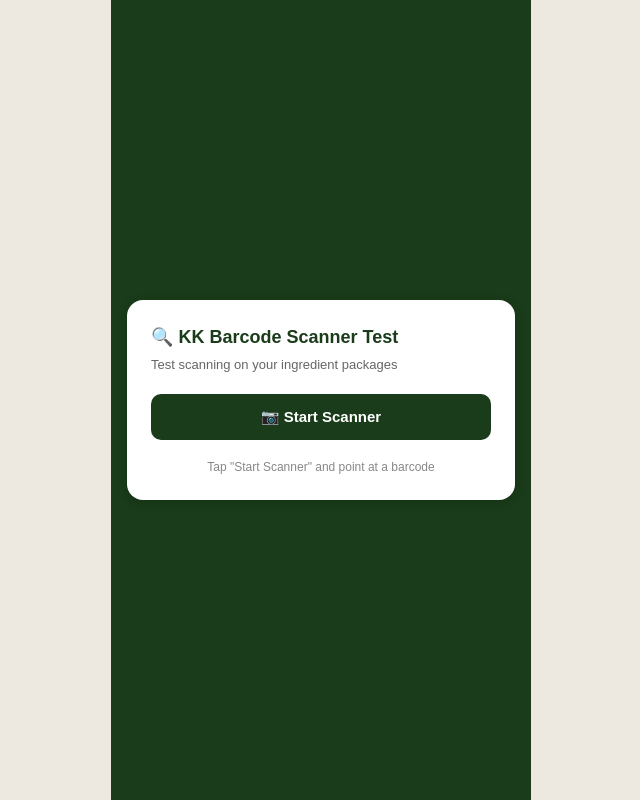
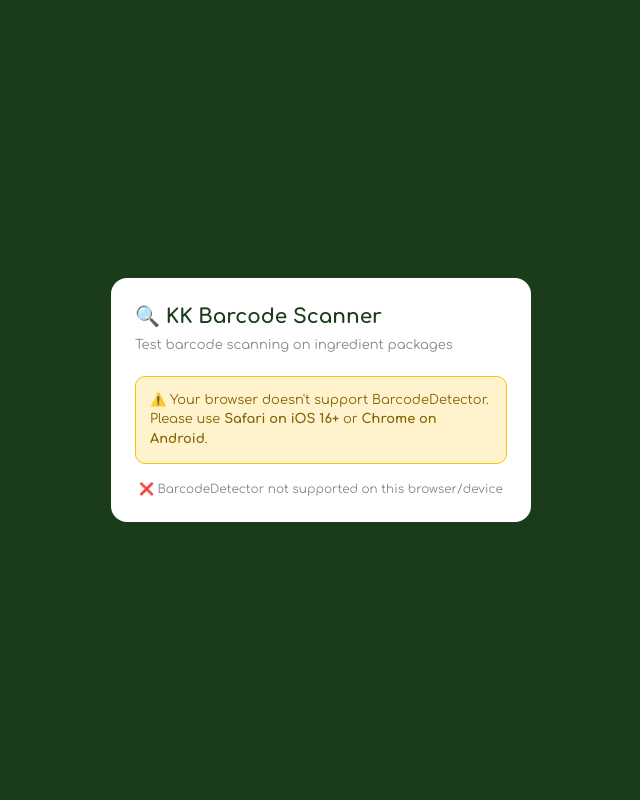
Before and after one commit to neilcapri/KK-ERP, a React (Create React App) app: page /barcode-test in a window 1280 px wide. Shown: the whole page, without its empty margins (319-959 px from the left). Built offline with nearby package versions, Linux system fonts and the light colour scheme; no server answers; a web font is replaced by a local one.

Commit message:
Update BarcodeScanner.jsx

```diff
--- a/src/pages/BarcodeScanner.jsx
+++ b/src/pages/BarcodeScanner.jsx
@@ -3,24 +3,28 @@
 export default function BarcodeScanner() {
   const [scanning, setScanning] = useState(false)
   const [result, setResult] = useState(null)
-  const [status, setStatus] = useState('Tap "Start Scanner" and point at a barcode')
+  const [status, setStatus] = useState('')
   const [formVisible, setFormVisible] = useState(false)
   const [success, setSuccess] = useState(false)
   const [rmName, setRmName] = useState('')
   const [supplier, setSupplier] = useState('')
   const [qty, setQty] = useState('')
   const [unit, setUnit] = useState('kg')
+  const [supported, setSupported] = useState(null)
   const videoRef = useRef(null)
   const streamRef = useRef(null)
   const animFrameRef = useRef(null)
-  const canvasRef = useRef(null)
-  const readerRef = useRef(null)
+  const detectorRef = useRef(null)
 
   useEffect(() => {
-    return () => {
-      stopStream()
-      if (animFrameRef.current) cancelAnimationFrame(animFrameRef.current)
+    if ('BarcodeDetector' in window) {
+      setSupported(true)
+      setStatus('Tap "Start Scanner" and point at a barcode')
+    } else {
+      setSupported(false)
+      setStatus('❌ BarcodeDetector not supported on this browser/device')
     }
+    return () => { stopStream(); cancelAnimationFrame(animFrameRef.current) }
   }, [])
 
   function stopStream() {
@@ -31,100 +35,65 @@
   }
 
   async function startScanner() {
-    setStatus('Starting camera...')
     setScanning(true)
     setResult(null)
     setFormVisible(false)
     setSuccess(false)
+    setStatus('Starting camera...')
 
     try {
       const stream = await navigator.mediaDevices.getUserMedia({
-        video: { facingMode: { exact: 'environment' }, width: { ideal: 1280 }, height: { ideal: 720 } }
+        video: {
+          facingMode: { ideal: 'environment' },
+          width: { ideal: 1920 },
+          height: { ideal: 1080 },
+        }
       })
       streamRef.current = stream
-      if (videoRef.current) {
-        videoRef.current.srcObject = stream
-        videoRef.current.setAttribute('playsinline', true)
-        await videoRef.current.play()
-      }
+      videoRef.current.srcObject = stream
+      videoRef.current.setAttribute('playsinline', true)
+      await videoRef.current.play()
 
-      // Load ZXing
-      if (!window.ZXing) {
-        await loadScript('https://unpkg.com/@zxing/library@0.19.1/umd/index.min.js')
-      }
+      detectorRef.current = new window.BarcodeDetector({
+        formats: ['ean_13', 'ean_8', 'upc_a', 'upc_e', 'code_128', 'code_39', 'itf', 'qr_code', 'data_matrix']
+      })
 
-      const hints = new Map()
-      const formats = [
-        window.ZXing.BarcodeFormat.EAN_13,
-        window.ZXing.BarcodeFormat.EAN_8,
-        window.ZXing.BarcodeFormat.UPC_A,
-        window.ZXing.BarcodeFormat.UPC_E,
-        window.ZXing.BarcodeFormat.CODE_128,
-        window.ZXing.BarcodeFormat.CODE_39,
-        window.ZXing.BarcodeFormat.ITF,
-      ]
-      hints.set(window.ZXing.DecodeHintType.POSSIBLE_FORMATS, formats)
-      hints.set(window.ZXing.DecodeHintType.TRY_HARDER, true)
-      readerRef.current = new window.ZXing.MultiFormatReader()
-      readerRef.current.setHints(hints)
-
-      setStatus('Scanning... point camera at barcode')
-      scanFrame()
+      setStatus('📷 Scanning... hold steady over barcode')
+      scanLoop()
     } catch (err) {
       setStatus('❌ Camera error: ' + err.message)
       setScanning(false)
     }
   }
 
-  function loadScript(src) {
-    return new Promise((resolve, reject) => {
-      const s = document.createElement('script')
-      s.src = src
-      s.onload = resolve
-      s.onerror = reject
-      document.head.appendChild(s)
-    })
-  }
-
-  function scanFrame() {
-    if (!videoRef.current || !canvasRef.current || !readerRef.current) return
-    const video = videoRef.current
-    const canvas = canvasRef.current
-    const ctx = canvas.getContext('2d')
-
-    if (video.readyState === video.HAVE_ENOUGH_DATA) {
-      canvas.width = video.videoWidth
-      canvas.height = video.videoHeight
-      ctx.drawImage(video, 0, 0, canvas.width, canvas.height)
+  async function scanLoop() {
+    if (!videoRef.current || !detectorRef.current) return
+    if (videoRef.current.readyState === videoRef.current.HAVE_ENOUGH_DATA) {
       try {
-        const imageData = ctx.getImageData(0, 0, canvas.width, canvas.height)
-        const luminanceSource = new window.ZXing.HTMLCanvasElementLuminanceSource(canvas)
-        const binaryBitmap = new window.ZXing.BinaryBitmap(new window.ZXing.HybridBinarizer(luminanceSource))
-        const result = readerRef.current.decode(binaryBitmap)
-        if (result) {
-          onDetected(result.getText(), result.getBarcodeFormat())
+        const barcodes = await detectorRef.current.detect(videoRef.current)
+        if (barcodes.length > 0) {
+          const b = barcodes[0]
+          onDetected(b.rawValue, b.format)
           return
         }
-      } catch (e) {
-        // No barcode yet, keep scanning
-      }
+      } catch (e) {}
     }
-    animFrameRef.current = requestAnimationFrame(scanFrame)
+    animFrameRef.current = requestAnimationFrame(scanLoop)
   }
 
   function onDetected(code, format) {
-    if (navigator.vibrate) navigator.vibrate(200)
+    if (navigator.vibrate) navigator.vibrate([100, 50, 100])
     stopStream()
-    if (animFrameRef.current) cancelAnimationFrame(animFrameRef.current)
+    cancelAnimationFrame(animFrameRef.current)
     setScanning(false)
-    setResult({ code, format: String(format) })
+    setResult({ code, format })
     setFormVisible(true)
     setStatus('✅ Barcode captured!')
   }
 
   function stopScanner() {
     stopStream()
-    if (animFrameRef.current) cancelAnimationFrame(animFrameRef.current)
+    cancelAnimationFrame(animFrameRef.current)
     setScanning(false)
     setStatus('Tap "Start Scanner" and point at a barcode')
   }
@@ -135,7 +104,6 @@
     setFormVisible(false)
     setSuccess(false)
     setRmName(''); setSupplier(''); setQty(''); setUnit('kg')
-    setStatus('Tap "Start Scanner" and point at a barcode')
   }
 
   function logEntry() {
@@ -144,84 +112,82 @@
   }
 
   const s = {
-    wrap: { padding: 16, maxWidth: 420, margin: '0 auto', fontFamily: 'Arial, sans-serif', background: '#1a3c1a', minHeight: '100vh', display: 'flex', alignItems: 'center', justifyContent: 'center' },
-    card: { background: '#fff', borderRadius: 16, padding: 24, width: '100%', boxShadow: '0 2px 12px rgba(0,0,0,0.2)' },
-    h1: { fontSize: 18, fontWeight: 700, color: '#1a3c1a', marginBottom: 4 },
-    sub: { fontSize: 13, color: '#666', marginBottom: 20 },
-    videoWrap: { position: 'relative', width: '100%', height: 260, background: '#000', borderRadius: 12, overflow: 'hidden', marginBottom: 16, display: scanning ? 'block' : 'none' },
-    video: { width: '100%', height: '100%', objectFit: 'cover' },
-    scanLine: { position: 'absolute', left: '10%', right: '10%', height: 2, background: '#ff3b3b', top: '50%', boxShadow: '0 0 8px #ff3b3b', animation: 'scanAnim 2s ease-in-out infinite', zIndex: 10 },
-    corner: (pos) => {
-      const base = { position: 'absolute', width: 20, height: 20, borderColor: '#fff', borderStyle: 'solid' }
-      const positions = {
-        tl: { top: 20, left: 20, borderWidth: '3px 0 0 3px' },
-        tr: { top: 20, right: 20, borderWidth: '3px 3px 0 0' },
-        bl: { bottom: 20, left: 20, borderWidth: '0 0 3px 3px' },
-        br: { bottom: 20, right: 20, borderWidth: '0 3px 3px 0' },
-      }
-      return { ...base, ...positions[pos] }
-    },
+    page: { background: '#1a3c1a', minHeight: '100vh', display: 'flex', alignItems: 'center', justifyContent: 'center', padding: 16 },
+    card: { background: '#fff', borderRadius: 16, padding: 24, width: '100%', maxWidth: 420 },
+    h1: { fontSize: 20, fontWeight: 700, color: '#1a3c1a', marginBottom: 4 },
+    sub: { fontSize: 13, color: '#888', marginBottom: 20 },
+    videoWrap: { position: 'relative', width: '100%', borderRadius: 12, overflow: 'hidden', background: '#000', marginBottom: 16, display: scanning ? 'block' : 'none', aspectRatio: '4/3' },
+    video: { width: '100%', height: '100%', objectFit: 'cover', display: 'block' },
+    overlay: { position: 'absolute', inset: 0, display: 'flex', alignItems: 'center', justifyContent: 'center', pointerEvents: 'none' },
+    frame: { width: '75%', height: '35%', border: '2px solid rgba(255,255,255,0.8)', borderRadius: 8, position: 'relative' },
+    scanBar: { position: 'absolute', left: 0, right: 0, height: 2, background: '#ff3b3b', boxShadow: '0 0 10px #ff3b3b', animation: 'scan 1.8s ease-in-out infinite' },
     result: { background: '#e8f5e9', border: '1px solid #a5d6a7', borderRadius: 10, padding: 16, marginBottom: 16 },
-    barcodeVal: { fontSize: 20, fontWeight: 700, color: '#1a3c1a', fontFamily: 'monospace', wordBreak: 'break-all' },
-    barcodeType: { fontSize: 11, color: '#888', marginTop: 4 },
-    btn: (bg, color) => ({ width: '100%', padding: 14, borderRadius: 10, border: 'none', fontSize: 15, fontWeight: 700, cursor: 'pointer', marginBottom: 10, background: bg, color }),
-    label: { fontSize: 12, fontWeight: 600, color: '#555', display: 'block', marginBottom: 4 },
-    input: { width: '100%', padding: '10px 12px', borderRadius: 8, border: '1px solid #ddd', fontSize: 14, marginBottom: 12, boxSizing: 'border-box' },
-    successBox: { background: '#d4edda', border: '1px solid #c3e6cb', borderRadius: 10, padding: 14, fontSize: 13, color: '#155724', marginBottom: 12 },
-    status: { fontSize: 12, color: '#888', textAlign: 'center', marginTop: 8 },
+    code: { fontSize: 20, fontWeight: 700, color: '#1a3c1a', fontFamily: 'monospace', wordBreak: 'break-all', marginTop: 4 },
+    fmt: { fontSize: 11, color: '#888', marginTop: 4, textTransform: 'uppercase' },
+    btn: (bg, fg) => ({ width: '100%', padding: '14px', borderRadius: 10, border: 'none', fontSize: 15, fontWeight: 700, cursor: 'pointer', marginBottom: 10, background: bg, color: fg }),
+    lbl: { fontSize: 12, fontWeight: 600, color: '#555', display: 'block', marginBottom: 4, marginTop: 8 },
+    inp: { width: '100%', padding: '11px 12px', borderRadius: 8, border: '1px solid #ddd', fontSize: 14, marginBottom: 4, boxSizing: 'border-box' },
+    okBox: { background: '#d4edda', border: '1px solid #c3e6cb', borderRadius: 10, padding: 14, fontSize: 13, color: '#155724', marginBottom: 12 },
+    status: { fontSize: 12, color: '#888', textAlign: 'center', marginTop: 10, minHeight: 18 },
+    unsupported: { background: '#fff3cd', border: '1px solid #ffc107', borderRadius: 10, padding: 14, fontSize: 13, color: '#856404', marginBottom: 16 },
   }
 
   return (
-    <div style={s.wrap}>
-      <style>{`@keyframes scanAnim { 0%,100% { top: 30%; } 50% { top: 70%; } }`}</style>
+    <div style={s.page}>
+      <style>{`@keyframes scan { 0%,100%{top:15%} 50%{top:75%} }`}</style>
       <div style={s.card}>
-        <div style={s.h1}>🔍 KK Barcode Scanner Test</div>
-        <div style={s.sub}>Test scanning on your ingredient packages</div>
+        <div style={s.h1}>🔍 KK Barcode Scanner</div>
+        <div style={s.sub}>Test barcode scanning on ingredient packages</div>
 
-        {/* Video */}
+        {supported === false && (
+          <div style={s.unsupported}>
+            ⚠️ Your browser doesn't support BarcodeDetector. Please use <strong>Safari on iOS 16+</strong> or <strong>Chrome on Android</strong>.
+          </div>
+        )}
+
+        {/* Camera view */}
         <div style={s.videoWrap}>
-          <video ref={videoRef} style={s.video} muted playsInline />
-          <div style={s.scanLine} />
-          <div style={s.corner('tl')} />
-          <div style={s.corner('tr')} />
-          <div style={s.corner('bl')} />
-          <div style={s.corner('br')} />
+          <video ref={videoRef} style={s.video} muted playsInline autoPlay />
+          <div style={s.overlay}>
+            <div style={s.frame}>
+              <div style={s.scanBar} />
+            </div>
+          </div>
         </div>
-        <canvas ref={canvasRef} style={{ display: 'none' }} />
 
         {/* Result */}
         {result && (
           <div style={s.result}>
-            <div style={{ fontSize: 13, color: '#555', marginBottom: 8 }}>✅ Barcode Detected</div>
-            <div style={s.barcodeVal}>{result.code}</div>
-            <div style={s.barcodeType}>Format: {result.format}</div>
+            <div style={{ fontSize: 12, color: '#555' }}>✅ Barcode Detected</div>
+            <div style={s.code}>{result.code}</div>
+            <div style={s.fmt}>Format: {result.format}</div>
           </div>
         )}
 
-        {/* Form */}
+        {/* Entry form */}
         {formVisible && (
           <div>
-            <label style={s.label}>Raw Material</label>
-            <input style={s.input} value={rmName} onChange={e => setRmName(e.target.value)} placeholder="e.g. Almond Flour" />
-            <label style={s.label}>Supplier</label>
-            <input style={s.input} value={supplier} onChange={e => setSupplier(e.target.value)} placeholder="e.g. Costco" />
-            <label style={s.label}>Qty Received</label>
-            <input style={s.input} type="number" value={qty} onChange={e => setQty(e.target.value)} placeholder="0" />
-            <label style={s.label}>Unit</label>
-            <select style={s.input} value={unit} onChange={e => setUnit(e.target.value)}>
+            <label style={s.lbl}>Raw Material</label>
+            <input style={s.inp} value={rmName} onChange={e => setRmName(e.target.value)} placeholder="e.g. Almond Flour" />
+            <label style={s.lbl}>Supplier</label>
+            <input style={s.inp} value={supplier} onChange={e => setSupplier(e.target.value)} placeholder="e.g. Costco" />
+            <label style={s.lbl}>Qty Received</label>
+            <input style={s.inp} type="number" value={qty} onChange={e => setQty(e.target.value)} placeholder="0" />
+            <label style={s.lbl}>Unit</label>
+            <select style={s.inp} value={unit} onChange={e => setUnit(e.target.value)}>
               <option>kg</option><option>g</option><option>L</option><option>ml</option><option>units</option><option>lbs</option>
             </select>
-            {success && <div style={s.successBox}>✅ Entry logged! Stock would update in full ERP.</div>}
-            <button style={s.btn('#1a3c1a', '#fff')} onClick={logEntry}>✓ Log Receipt</button>
-            <button style={s.btn('#f0f4f0', '#1a3c1a')} onClick={resetScanner}>↩ Scan Again</button>
+            {success && <div style={s.okBox}>✅ Logged! In full ERP this would update stock.</div>}
+            <button style={s.btn('#1a3c1a','#fff')} onClick={logEntry}>✓ Log Receipt</button>
+            <button style={s.btn('#f0f4f0','#333')} onClick={resetScanner}>↩ Scan Again</button>
           </div>
         )}
 
-        {!scanning && !formVisible && (
-          <button style={s.btn('#1a3c1a', '#fff')} onClick={startScanner}>📷 Start Scanner</button>
+        {supported && !scanning && !formVisible && (
+          <button style={s.btn('#1a3c1a','#fff')} onClick={startScanner}>📷 Start Scanner</button>
         )}
         {scanning && (
-          <button style={s.btn('#dc3545', '#fff')} onClick={stopScanner}>⏹ Stop Scanner</button>
+          <button style={s.btn('#dc3545','#fff')} onClick={stopScanner}>⏹ Stop</button>
         )}
 
         <div style={s.status}>{status}</div>
```
